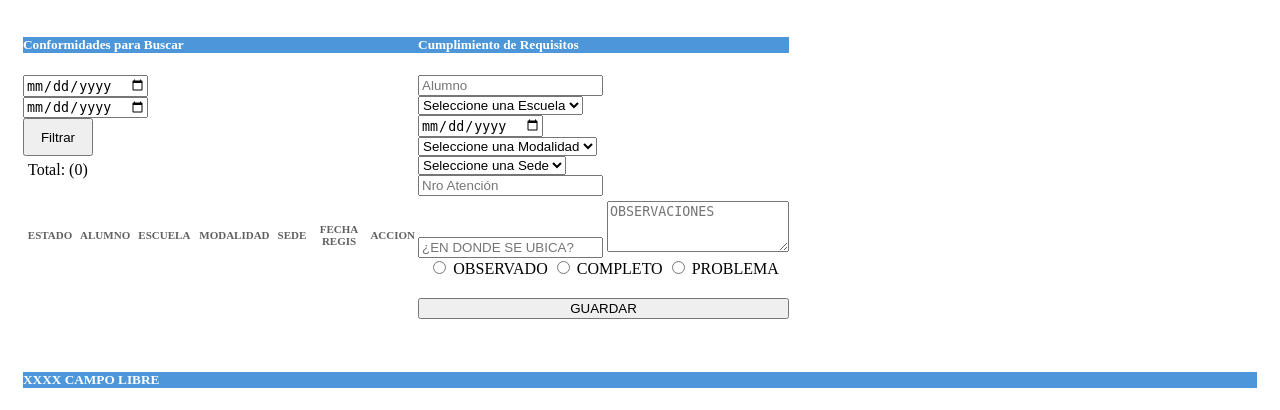
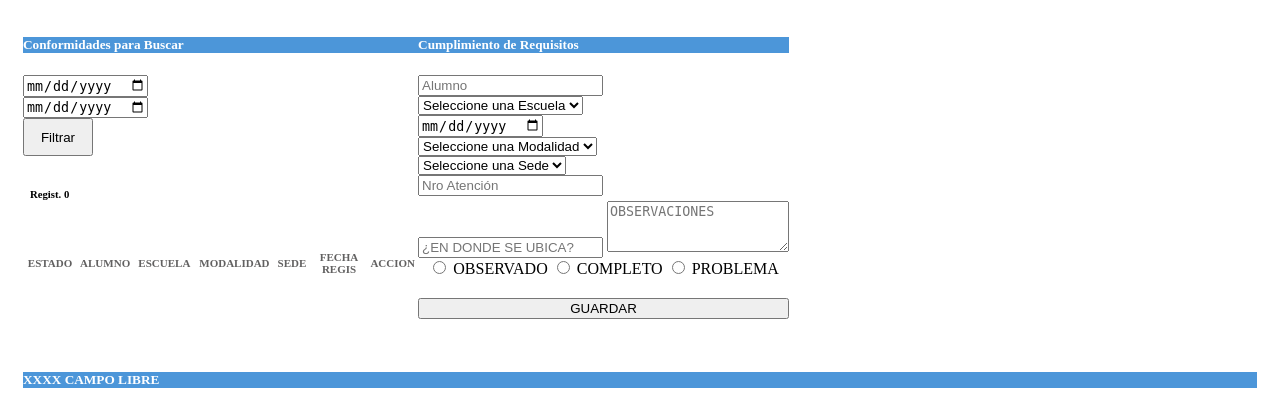
Before and after one commit to JohannChambillaF/OSARCHIVO, a PHP site: page /proyecto/revisarconfor.php in a window 1280 px wide. Shown: the top 410 px of the page. Run offline with PHP 8.4, Linux system fonts and the light colour scheme; tables that the repository leaves empty or names only in its code hold one stand-in row (values such as "Sample post"); lists and menus that the app fills with data are empty.

Commit message:
se modifico estilos en todal de registros

```diff
--- a/proyecto/revisarconfor.php
+++ b/proyecto/revisarconfor.php
@@ -19,14 +19,16 @@
 					</div>
 					<div class="col-sm-4">
 						<div class="row">
-							<div class="col-6"><button class="btn btn-outline-warning" style="width:70px; height:38px;" id="filtro">Filtrar</button></div>
-							<div class="col-6 text-center" >
+							<div class="col-4"><button class="btn btn-outline-warning" style="width:70px; height:38px;" id="filtro">Filtrar</button></div>
+							<div class="col-8 text-center" >
 								<?php
 									$sql = "SELECT * FROM registro	WHERE tipo = 'CONFORMIDAD' && estado = 'REGISTRADO'";
 									$query = mysqli_query($conexion, $sql);
 									$total   = mysqli_num_rows($query);
-									echo'<div class="alert alert-success" style="height: 38px;padding: 5px;">Total: ('. $total .')</div>';
 								?>
+								<div style="width:90px; padding:7px;" id="totalfiltro">
+									<h6>Regist. <?=$total?></h6>
+								</div>
 							</div>
 						</div>
 					</div>
```
